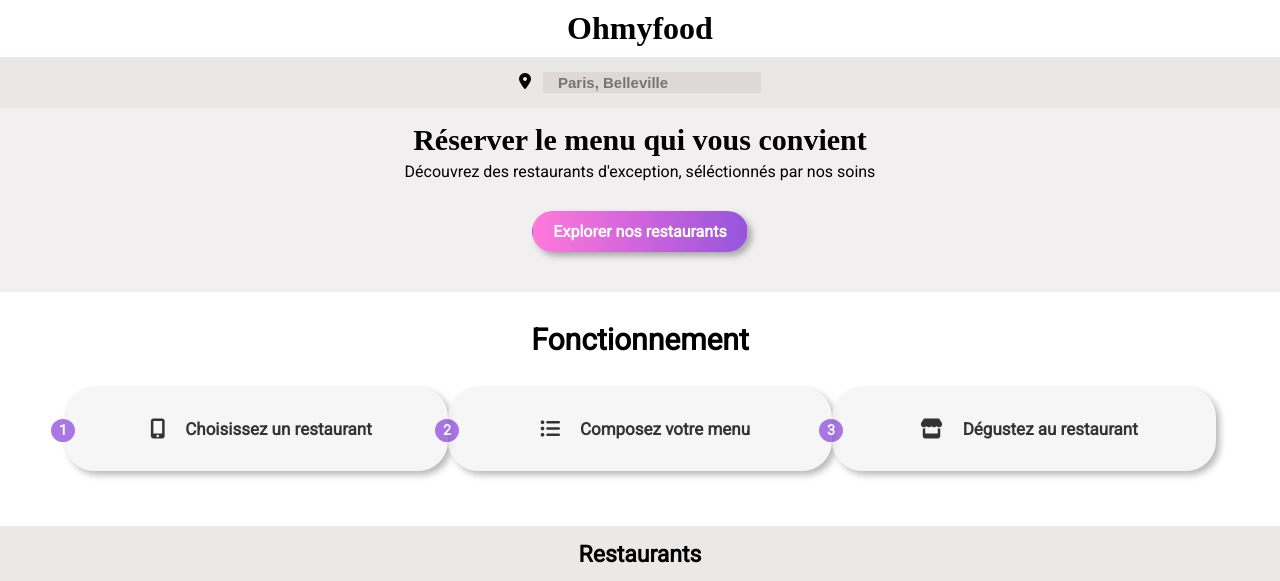
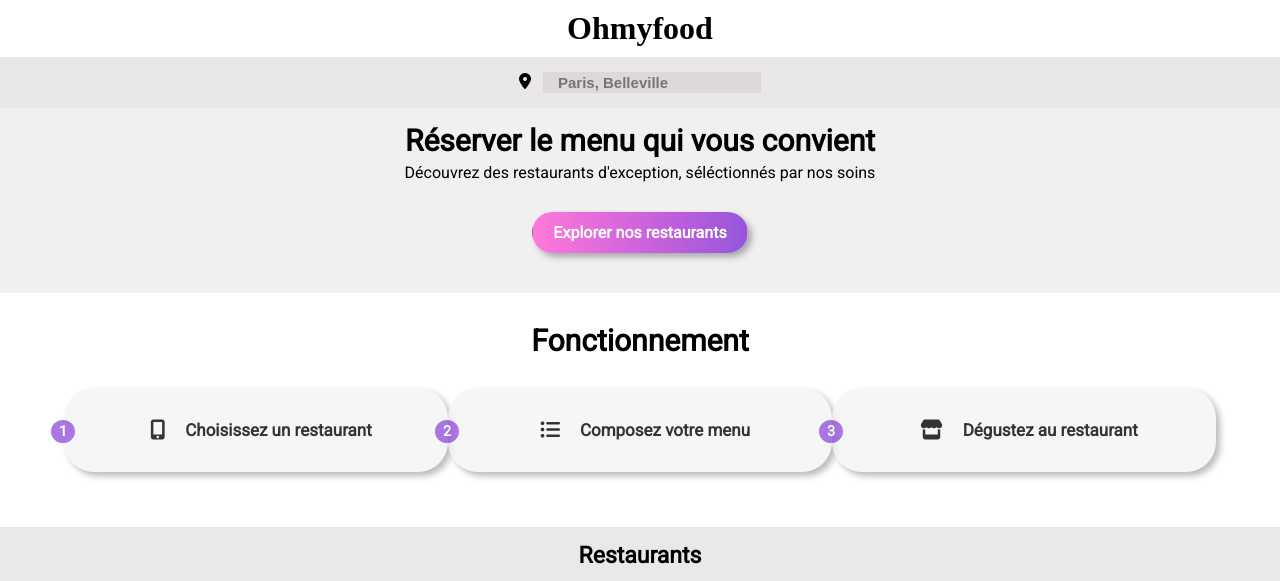
Before and after one commit to maximeOC/MaximeGaspard_3_20-12-2021, a website: page index.html in a window 1280 px wide. Shown: the top 581 px of the page. Drawn offline with Linux system fonts and the light colour scheme; a web font is replaced by a local one.

Commit message:
change font-size

```diff
--- a/index.html
+++ b/index.html
@@ -42,7 +42,7 @@
     </div>
 
     <div class="exploreur">
-        <h1 class="exploreur__slogan"> Réserver le menu qui vous convient </h1>
+        <h3 class="exploreur__slogan"> Réserver le menu qui vous convient </h3>
         <div class="exploreur__slogan2"> Découvrez des restaurants d'exception, séléctionnés par nos soins</div>
 
         <div class="exploreur__btn">
--- a/sass/asset/_typography.scss
+++ b/sass/asset/_typography.scss
@@ -10,4 +10,5 @@ html , body
 h1 , h2
 {
     font-family: Shrikhand;
+
 }
--- a/sass/layout/_header.scss
+++ b/sass/layout/_header.scss
@@ -76,7 +76,7 @@ header a
     {
         font-size: 30px;
         text-align: center;
-        font-weight: bold;
+        font-weight: 900;
     }
 
     .exploreur__slogan2
```
Also changed, not shown: sass/style.css, 1 other file.
